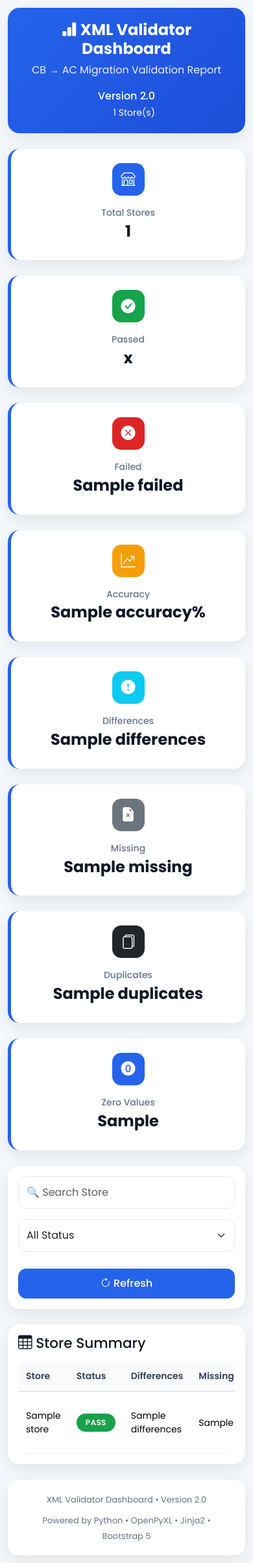
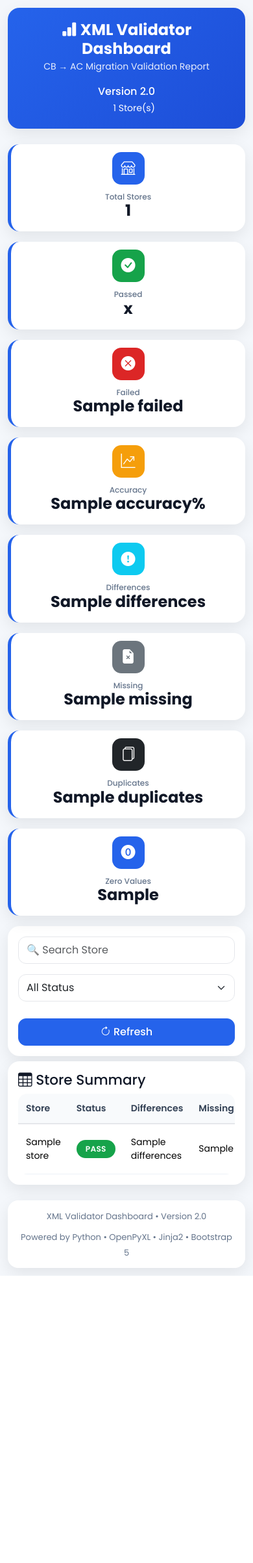
Before and after one commit to cshivam-QA/PayrollValidator, a Python web app: template dashboard/templates/dashboard.html in a window 390 px wide. Shown: the whole page at 65% size. After the commit the page ends 1963 px from the top, so only its background shows below. Run offline with Jinja, Linux system fonts and the light colour scheme; the template is opened without the code that fills it: most values are stand-ins (such as "Sample title", 1, 10 or a date in 2020).

Commit message:
Improve Dashboard v2 layout and UI responsiveness

```diff
--- a/dashboard/assets/style.css
+++ b/dashboard/assets/style.css
@@ -41,7 +41,7 @@ body{
 
 .dashboard-container{
 
-    padding:30px;
+    padding:16px 20px;
 
 }
 
@@ -59,7 +59,7 @@ body{
 
     color:#fff;
     border-radius:18px;
-    padding:28px;
+    padding:14px 20px;
 
     display:flex;
     justify-content:space-between;
@@ -73,6 +73,8 @@ body{
 
     font-weight:700;
     margin-bottom:6px;
+    font-size:2rem;
+    margin-bottom:2px;
 
 }
 
@@ -80,6 +82,7 @@ body{
 
     opacity:.9;
     margin:0;
+    font-size:14px;
 
 }
 
@@ -98,13 +101,15 @@ body{
 
     border-radius:18px;
 
-    padding:22px;
+    padding:12px 16px;
+
+    min-height:84px;
 
     display:flex;
 
     align-items:center;
 
-    gap:18px;
+    gap:12px;
 
     box-shadow:var(--shadow);
 
@@ -124,9 +129,9 @@ body{
 
 .kpi-icon{
 
-    width:60px;
+    width:46px;
 
-    height:60px;
+    height:46px;
 
     border-radius:14px;
 
@@ -138,7 +143,7 @@ body{
 
     color:#fff;
 
-    font-size:28px;
+    font-size:22px;
 
 }
 
@@ -148,15 +153,17 @@ body{
 
     margin:0;
 
-    font-size:14px;
+    font-size:12px;
+    margin-bottom:2px;
 
 }
 
 .kpi-card h2{
 
-    margin-top:6px;
-
+    margin-top:0;
+    font-size:28px;
     font-weight:700;
+    line-height:1;
 
 }
 
@@ -193,7 +200,7 @@ body{
 
     border-radius:18px;
 
-    padding:22px;
+    padding:12px 16px;
 
     box-shadow:var(--shadow);
 
@@ -206,7 +213,8 @@ body{
 
     border:1px solid var(--border);
 
-    padding:12px;
+    padding:8px 12px;
+    height:42px;
 
 }
 
@@ -222,8 +230,9 @@ body{
 .btn{
 
     border-radius:12px;
+    height:42px;
 
-    padding:10px 18px;
+    padding:8px 16px;
 
     font-weight:500;
 
@@ -293,7 +302,7 @@ body{
 
     border-bottom:2px solid var(--border);
 
-    padding:16px;
+    padding:14px;
 
     white-space:nowrap;
 
@@ -301,7 +310,7 @@ body{
 
 .table tbody td{
 
-    padding:16px;
+    padding:14px;
 
     border-color:#edf2f7;
 
@@ -439,13 +448,13 @@ body{
 
 .dashboard-footer{
 
-    margin-top:28px;
+    margin-top:14px;
 
     background:#ffffff;
 
     border-radius:16px;
 
-    padding:18px 24px;
+    padding:12px 18px;
 
     box-shadow:var(--shadow);
 
--- a/dashboard/templates/dashboard.html
+++ b/dashboard/templates/dashboard.html
@@ -84,7 +84,7 @@
     <!-- KPI -->
     <!-- ============================================ -->
 
-    <div class="row g-4 mb-4">
+    <div class="row g-3 mb-3">
 
         <div class="col-xl-3 col-md-6">
 
@@ -176,7 +176,7 @@
 
     </div>
 
-    <div class="row g-4 mb-4">
+    <div class="row g-3 mb-3">
 
         <div class="col-xl-3 col-md-6">
 
@@ -272,7 +272,7 @@
     <!-- Toolbar -->
     <!-- ============================================ -->
 
-    <div class="table-card mb-4">
+    <div class="table-card mb-2">
 
         <div class="row g-3 align-items-center">
 
@@ -335,9 +335,9 @@
     <!-- Store Summary -->
     <!-- ============================================ -->
 
-    <div class="table-card">
+    <div class="table-card mt-2">
 
-        <h4 class="mb-3">
+        <h4 class="mb-2">
 
             <i class="bi bi-table"></i>
 
```
